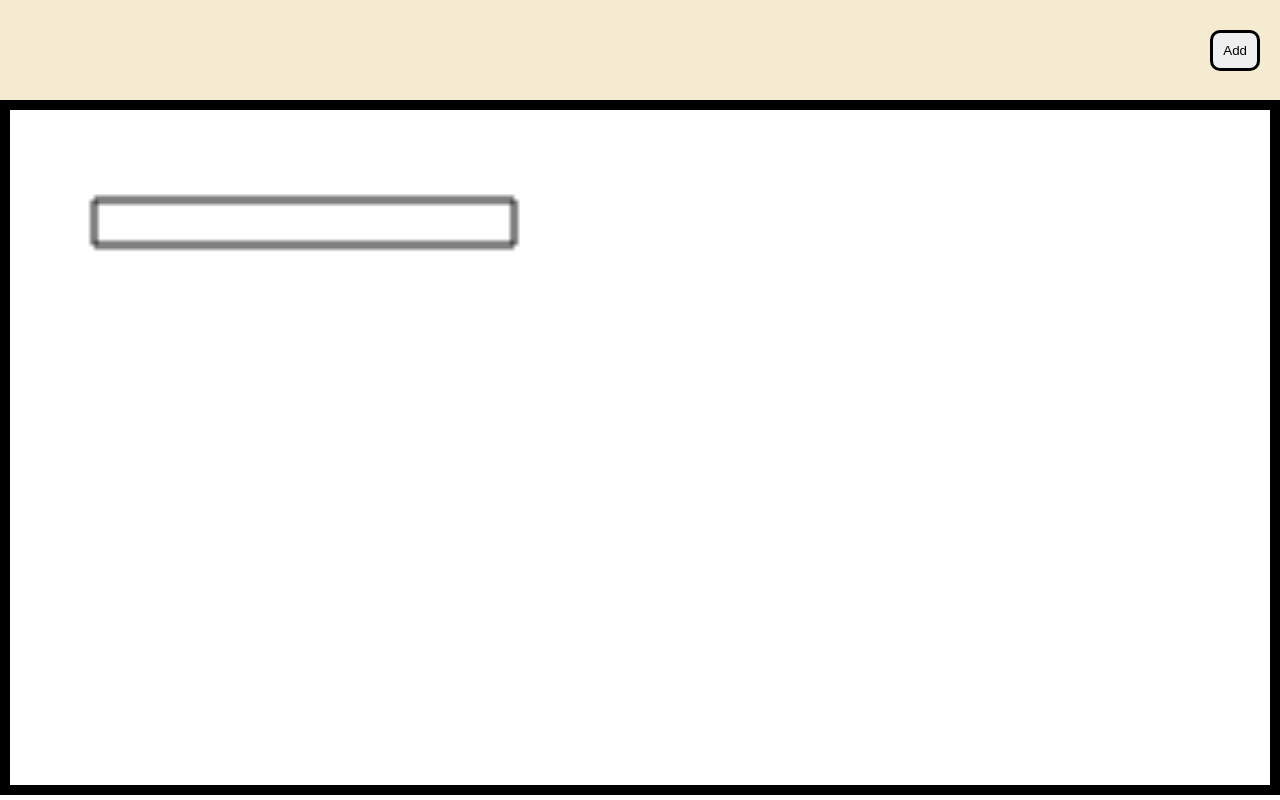
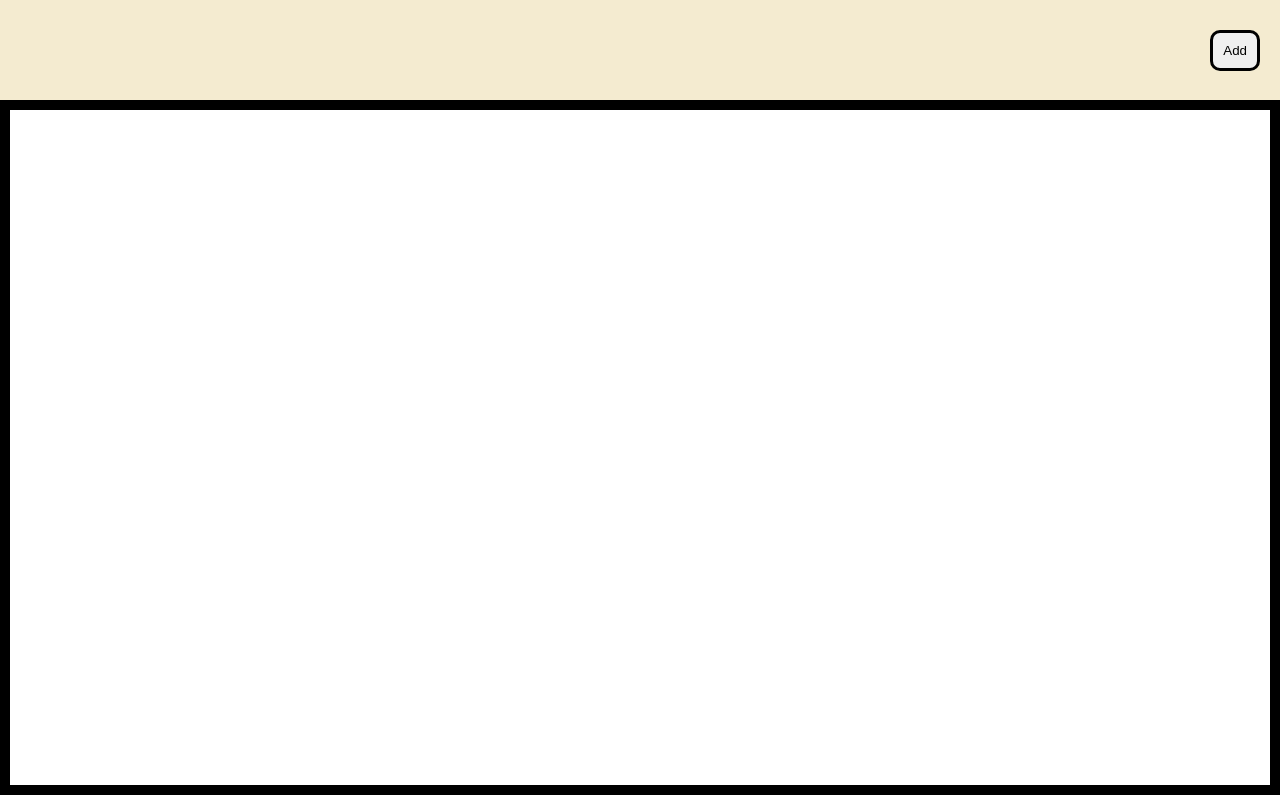
Before and after one commit to 87prashant/MindChart, a React (Create React App) app in the folder packages/client/: page / in a window 1280 px wide. Built offline with nearby package versions, Linux system fonts and the light colour scheme.

Commit message:
set up d3 [2]

```diff
--- a/packages/client/src/components/canvas.tsx
+++ b/packages/client/src/components/canvas.tsx
@@ -1,5 +1,6 @@
 import React, { useRef, useEffect } from "react";
 import styled from "@emotion/styled";
+import useD3 from '../hooks/useD3'
 
 const StyledWrapper = styled("canvas")({
   border: "10px solid black",
@@ -8,25 +9,33 @@ const StyledWrapper = styled("canvas")({
 });
 
 const Canvas = () => {
-  const canvasRef = useRef(null)
+  // const canvasRef = useRef(null)
 
-  // eslint-disable-next-line react-hooks/exhaustive-deps
-  const draw = (ctx: CanvasRenderingContext2D | null) => {
-    ctx?.clearRect(0, 0, ctx?.canvas.width, ctx?.canvas.height)
-    ctx?.beginPath();
-    ctx?.rect(20, 20, 100, 10);
-    ctx?.stroke();
-  }
+  // // eslint-disable-next-line react-hooks/exhaustive-deps
+  // const draw = (ctx: CanvasRenderingContext2D | null) => {
+  //   ctx?.clearRect(0, 0, ctx?.canvas.width, ctx?.canvas.height)
+  //   ctx?.beginPath();
+  //   ctx?.rect(20, 20, 100, 10);
+  //   ctx?.stroke();
+  // }
 
 
-  useEffect(() => {
-    const canvas = canvasRef.current as unknown as HTMLCanvasElement
-    const context = canvas?.getContext('2d')
-    draw(context)
-    return () => {
+  // useEffect(() => {
+  //   const canvas = canvasRef.current as unknown as HTMLCanvasElement
+  //   const context = canvas?.getContext('2d')
+  //   draw(context)
+  //   return () => {
+  //   }
+  // }, [])
+
+  const canvasRef = useD3(
+    (ctx) => {
+      ctx?.clearRect(0, 0, ctx?.canvas.width, ctx?.canvas.height)
+      ctx?.beginPath();
+      ctx?.rect(20, 20, 100, 10);
+      ctx?.stroke();
     }
-  }, [])
-
+  )
   return (
     <div>
       <StyledWrapper ref={canvasRef} />
--- a/packages/client/src/hooks/useD3.ts
+++ b/packages/client/src/hooks/useD3.ts
@@ -1,8 +1,13 @@
-import React from 'react'
+import React, {useRef} from 'react'
 import * as d3 from 'd3'
 
-const useD3 = () => {
+const useD3 = (callbackFunction: { (ctx: any): void }) => {
+    const ref = useRef(null)
+    const canvasRef = ref.current
+    const context = canvasRef?.getContext('2d')
+    callbackFunction(context)
 
+    return canvasRef
 }
 
 export default useD3
```
Also changed, not shown: packages/client/src/components/Header.tsx (line endings or trailing spaces), packages/client/src/hooks/useCanvas.ts (line endings or trailing spaces).
